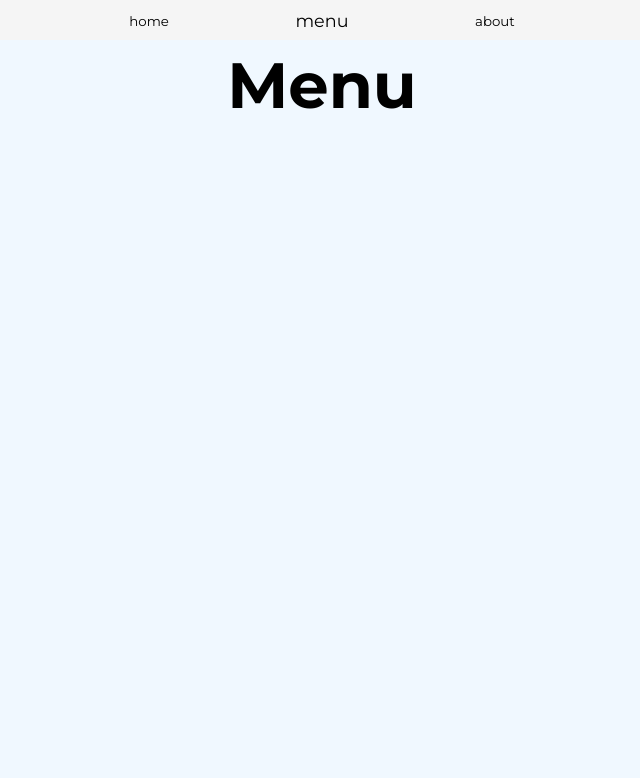
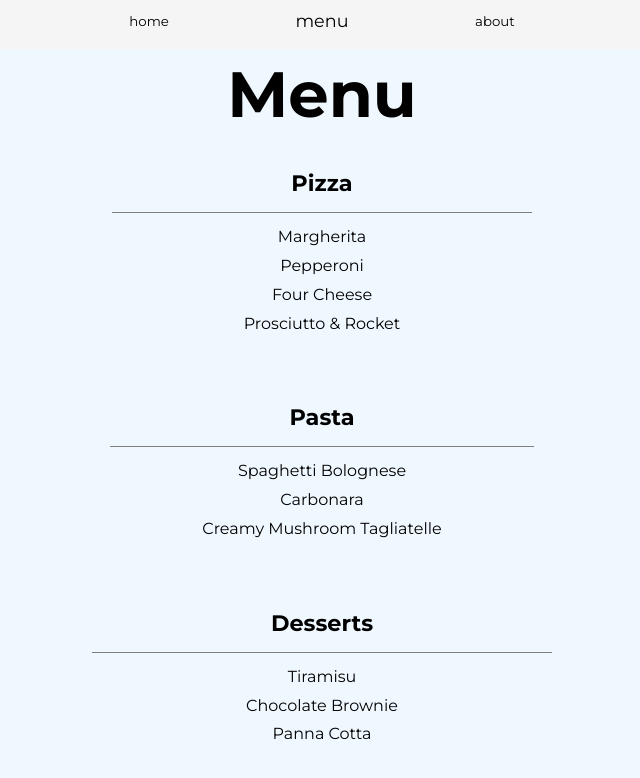
Before and after one commit to jasetodd/Restaurant, a website built with webpack: page src/template.html in a window 1280 px wide. Both pictures are taken after a click on the button "menu". Shown: the whole page, without its empty margins (318-958 px from the left). Built offline with nearby package versions, Linux system fonts and the light colour scheme; a web font is replaced by a local one.

Commit message:
Menu page and event listeners added

```diff
--- a/src/index.js
+++ b/src/index.js
@@ -3,6 +3,19 @@ import "./style.css";
 import homePage from "./home.js";
 import menuPage from "./menu.js";
 
-// homePage();
+// homePage()
 
 menuPage();
+
+const home = document.getElementById("home");
+home.addEventListener("click", function (e) {
+  content.replaceChildren();
+  console.log(home);
+  homePage();
+});
+
+const menu = document.getElementById("menu");
+menu.addEventListener("click", function (e) {
+  content.replaceChildren();
+  menuPage();
+});
--- a/src/menu.js
+++ b/src/menu.js
@@ -75,30 +75,26 @@ function menuPage() {
     ],
   };
 
+  // console.log(menuItems)
+
   for (let i in menuItems) {
+    const cat = document.createElement("h3");
+    cat.classList.add("cat");
+    cat.textContent = i;
+    container.append(cat);
+    const items = document.createElement("div");
+    items.classList.add("items");
+    container.append(items);
+
     console.log(i);
+
+    for (const item of menuItems[i]) {
+      const foodItem = document.createElement("p");
+      foodItem.textContent = item.name;
+      items.append(foodItem);
+      console.log(item.name);
+    }
   }
 }
 
-// <div class="menu-container"> tick
-//   <h1 id="menu-heading">Menu</h1> tick
-//   <div class="menu">
-//     <div class="cat">
-//       <h3 class="fOoDcAt">Pizza</h3>
-//       <h4>Margherita</h4>
-//       <div class="description">Its a pizza.</div>
-//     </div>
-//     <div class="cat">
-//       <h3>pasta</h3>
-//       <h4>pasta item</h4>
-//       <div class="description">Its pasta.</div>
-//     </div>
-//     <div class="cat">
-//       <h3>pasta 2</h3>
-//       <h4>pasta item</h4>
-//       <div class="description">It duplicates!.</div>
-//     </div>
-//   </div>
-// </div>
-
 export default menuPage;
--- a/src/style.css
+++ b/src/style.css
@@ -59,27 +59,36 @@ button:active {
   width: 70%;
   place-items: center;
   margin: 0 auto;
-  height: 100dvh;
-}
-
-li {
-  list-style-type: none;
+  height: 100vh;
 }
 
 #menu-heading {
   margin-bottom: 15px;
-  margin-top: 1%;
+  margin-top: 2%;
   padding: 10px;
 }
 
-
-
 .cat {
-  margin-top: 20px;
   border-bottom: 1px solid grey;
-  padding: 15px 180px;
+  padding: 15px 20%;
+  text-align: center;
+  margin-bottom: 10px;
+  font-size: 1.4rem;
 }
 
+p {
+  text-align: center;
+  line-height: 1.8rem;
+  font-weight: 400;
+}
+
+p:last-child {
+  margin-bottom: 50px;
+}
+
+p:first-child {
+  margin-top: 0;
+}
 
 /* move template to js
 loop menu items
--- a/src/template.html
+++ b/src/template.html
@@ -21,25 +21,6 @@
         <button id="about">about</button>
       </nav>
     </header>
-    <div id="content">
-      <!-- <div class="menu-container">
-        <h1 id="menu-heading">Menu</h1>
-        <div class="cat">
-          <h3 class="fOoDcAt">Pizza</h3>
-          <h4>Margherita</h4>
-          <div class="description">Its a pizza.</div>
-        </div>
-        <div class="cat">
-          <h3>pasta</h3>
-          <h4>pasta item</h4>
-          <div class="description">Its pasta.</div>
-        </div>
-        <div class="cat">
-          <h3>pasta 2</h3>
-          <h4>pasta item</h4>
-          <div class="description">It duplicates!.</div>
-        </div>
-      </div> -->
-    </div>
+    <div id="content"></div>
   </body>
 </html>
```
